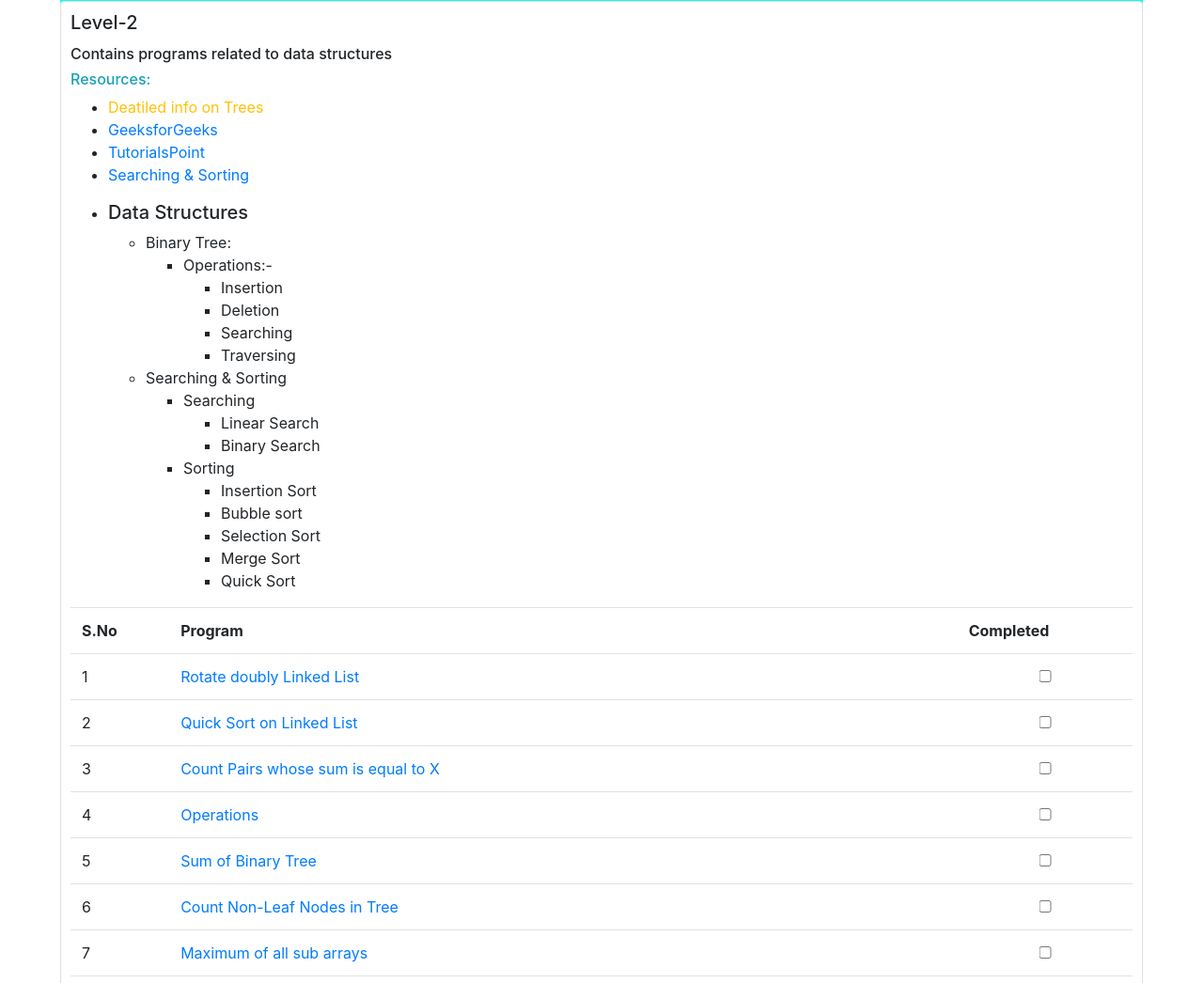
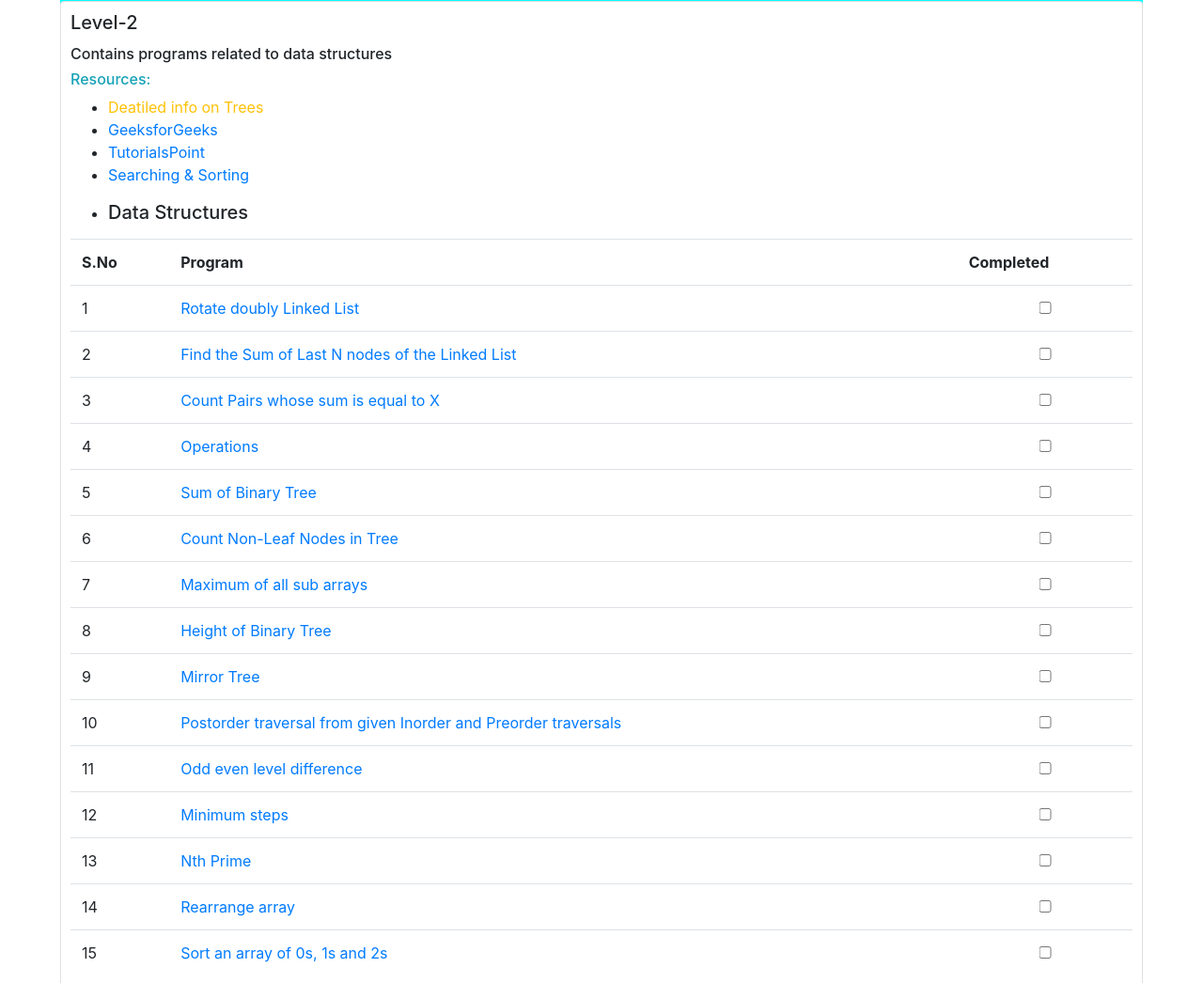
Before and after one commit to dileep8417/my_personal_apps, a plain HTML site: page placement prep/index.html in a window 1280 px wide. Shown: the part 936-1982 px from the top of the page at 94% size. Drawn offline with nearby package versions, Linux system fonts and the light colour scheme.

```diff
--- a/placement prep/index.html
+++ b/placement prep/index.html
@@ -174,39 +174,7 @@
                     </ul>
                     <ul>
                         <li><h5>Data Structures</h5>
-                            <ul>
-                                <li>Binary Tree:
-                                    <ul>
-                                        <li>Operations:-
-                                            <ul>
-                                                <li>Insertion</li>
-                                            <li>Deletion</li>
-                                            <li>Searching</li>
-                                            <li>Traversing</li>
-                                            </ul>
-                                        </li>
-                                    </ul>
-                                </li>
-                                <li>Searching & Sorting
-                                    <ul>
-                                        <li>Searching
-                                            <ul>
-                                                <li>Linear Search</li>
-                                                <li>Binary Search</li>
-                                            </ul>
-                                        </li>
-                                        <li>Sorting
-                                            <ul>
-                                                <li>Insertion Sort</li>
-                                                <li>Bubble sort</li>
-                                                <li>Selection Sort</li>
-                                                <li>Merge Sort</li>
-                                                <li>Quick Sort</li>
-                                            </ul>
-                                        </li>
-                                    </ul>
-                                </li>
-                            </ul>
+
                         </li>
                     </ul>
                 </div>
@@ -224,7 +192,7 @@
                     </tr>
                     <tr>
                         <td>2</td>
-                        <td><a target="_blank" href="https://practice.geeksforgeeks.org/problems/quick-sort-on-linked-list/1">Quick Sort on Linked List</a></td>
+                        <td><a target="_blank" href="https://practice.geeksforgeeks.org/problems/find-the-sum-of-last-n-nodes-of-the-linked-list/1">Find the Sum of Last N nodes of the Linked List</a></td>
                         <td><input type="checkbox" id="box322"></td>
                     </tr>
                     <tr>
```
